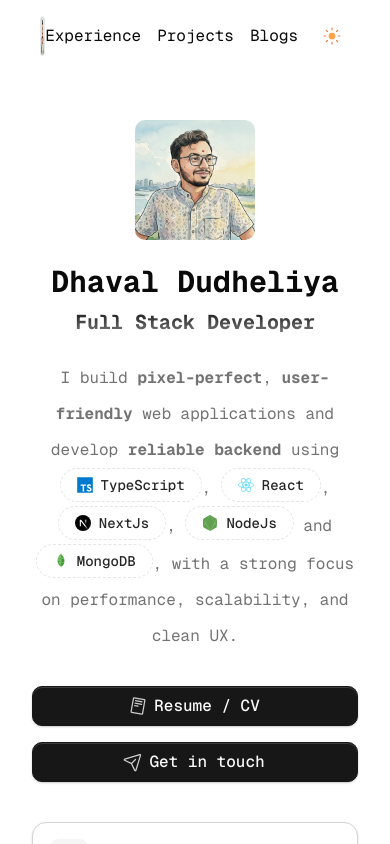
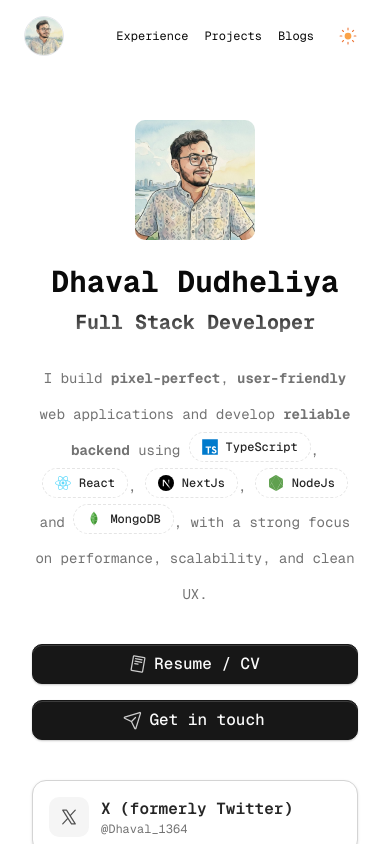
Before and after one commit to DhavalDudheliya/my_portfolio, a Next.js app: page / in a window 390 px wide. Shown: the top 844 px of the page. Built offline with nearby package versions, Linux system fonts and the light colour scheme.

Commit message:
fix: navbar responsiveness on small device, back to home button responsiveness on resume page

```diff
--- a/src/app/resume/page.tsx
+++ b/src/app/resume/page.tsx
@@ -14,10 +14,10 @@ export default function ResumePage() {
           <Link href="/" className="absolute top-1/2 left-0 -translate-y-1/2">
             <Button
               variant="ghost"
-              className="hover:text-primary/70 gap-2 pl-0 hover:bg-transparent"
+              className="hover:text-primary/70 group gap-2 pl-2 hover:bg-transparent"
             >
-              <ArrowLeft className="h-4 w-4" />
-              Back to Home
+              <ArrowLeft className="size-5 transition duration-300 ease-in-out group-hover:-translate-x-1 md:size-4" />
+              <span className="hidden md:inline">Back to Home</span>
             </Button>
           </Link>
           <h1 className="text-4xl font-bold tracking-tight lg:text-5xl">
--- a/src/components/core/Navbar.tsx
+++ b/src/components/core/Navbar.tsx
@@ -9,7 +9,7 @@ import { ThemeToggleButton } from "./ThemeSwitch";
 const Navbar = () => {
   return (
     <Container className="sticky top-0 z-20 rounded-md py-4 backdrop-blur-sm">
-      <div className="flex items-center justify-between px-6">
+      <div className="flex items-center justify-between px-2 md:px-6">
         <div className="flex items-baseline gap-4">
           <Link href="/">
             <Image
@@ -23,7 +23,11 @@ const Navbar = () => {
         </div>
         <div className="flex items-center justify-center gap-4">
           {navItems.map((item) => (
-            <Link className="group relative" key={item.label} href={item.href}>
+            <Link
+              className="group relative text-xs md:text-base"
+              key={item.label}
+              href={item.href}
+            >
               {item.label}
               <span className="bg-primary absolute -bottom-0.5 left-1/2 h-0.5 w-0 transition-all duration-300 ease-out group-hover:left-0 group-hover:w-full" />
             </Link>
--- a/src/components/core/Skill.tsx
+++ b/src/components/core/Skill.tsx
@@ -12,7 +12,7 @@ export default function Skill({ name, href, children }: SkillProps) {
     <Link
       href={href ?? ""}
       target="_blank"
-      className="group relative inline-flex items-center gap-2 rounded-full border border-dashed border-neutral-200 bg-white/50 px-4 py-1.5 text-sm font-medium text-neutral-800 backdrop-blur-sm transition-all duration-300 hover:-translate-y-0.5 hover:border-neutral-300 hover:bg-white/80 hover:shadow-lg dark:border-white/10 dark:bg-white/5 dark:text-neutral-200 dark:hover:border-white/20 dark:hover:bg-white/10 dark:hover:shadow-white/5"
+      className="group relative inline-flex items-center gap-2 rounded-full border border-dashed border-neutral-200 bg-white/50 px-3 py-1.5 text-xs font-medium text-neutral-800 backdrop-blur-sm transition-all duration-300 hover:-translate-y-0.5 hover:border-neutral-300 hover:bg-white/80 hover:shadow-lg md:text-sm dark:border-white/10 dark:bg-white/5 dark:text-neutral-200 dark:hover:border-white/20 dark:hover:bg-white/10 dark:hover:shadow-white/5"
     >
       <div className="flex size-4 shrink-0 items-center justify-center transition-transform duration-300 group-hover:scale-110">
         {children}
--- a/src/components/home/Hero.tsx
+++ b/src/components/home/Hero.tsx
@@ -37,7 +37,7 @@ const Hero = () => {
           </h1>
         </div>
       </div>
-      <div className="mt-6 text-center text-base leading-9 text-neutral-500 md:text-left md:text-lg">
+      <div className="mt-6 text-center text-sm leading-9 text-neutral-500 md:text-left md:text-lg">
         {description}
       </div>
 
```
